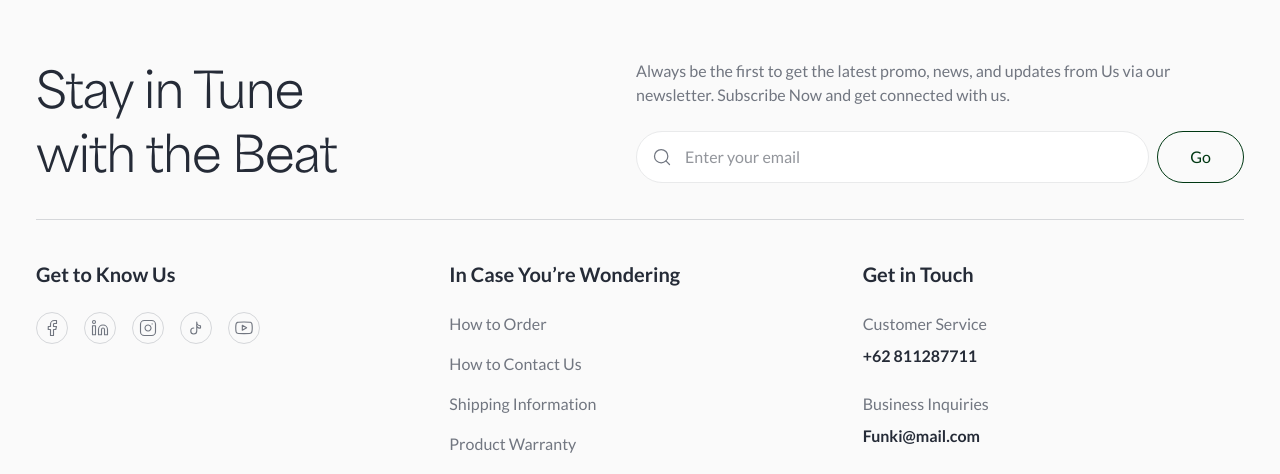
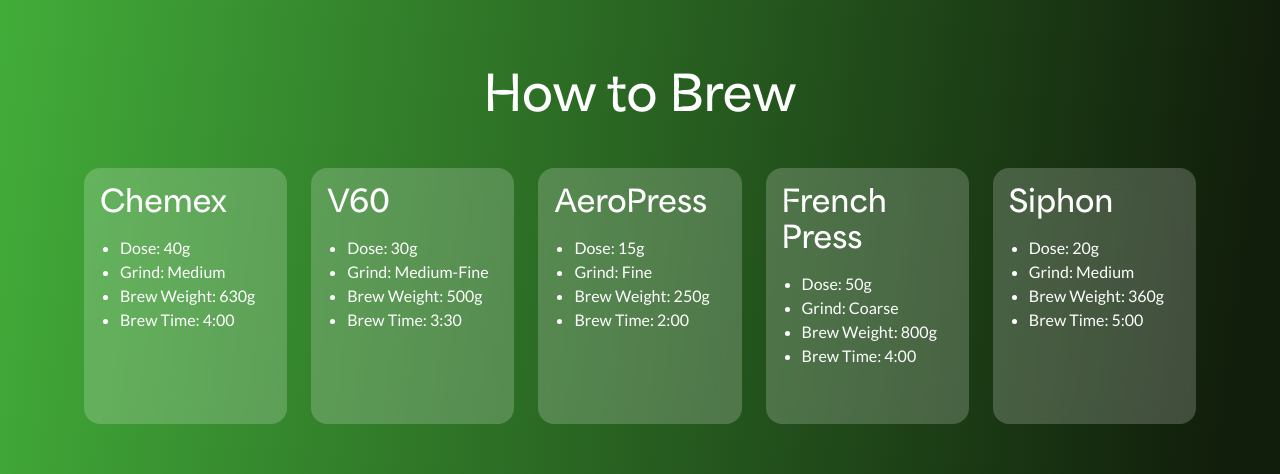
Before and after one commit to xpand-indonesia/ecommerce, a Next.js app: page /product/1 in a window 1280 px wide. Shown: the part 1686-2160 px from the top of the page. Built offline with nearby package versions, Linux system fonts and the light colour scheme.

Commit message:
progress add brew process section in product detail page

```diff
--- /dev/null
+++ b/src/app/(solid-header)/product/[id]/components/brew-process-section.tsx
@@ -0,0 +1,36 @@
+import { BrewProcessCard } from "@/components/brew-process-card";
+import Container from "@/components/ui/container";
+
+export default function BrewProcessSection() {
+    return (
+        <section className="bg-[linear-gradient(277.39deg,_#111E0B_5.08%,_#46B83D_107.32%)]">
+            <Container className="pt-[84px] pb-[92px]">
+                <div className="px-15 flex flex-col gap-[50px]">
+                    <h2 className="text-white font-heading text-5xl font-bold text-center">How to Brew</h2>
+                    <div className="grid grid-cols-5 gap-6">
+                        <BrewProcessCard
+                            title="Chemex"
+                            processes={['Dose: 40g', 'Grind: Medium', 'Brew Weight: 630g', 'Brew Time: 4:00']}
+                        />
+                        <BrewProcessCard
+                            title="V60"
+                            processes={['Dose: 30g', 'Grind: Medium-Fine', 'Brew Weight: 500g', 'Brew Time: 3:30']}
+                        />
+                        <BrewProcessCard
+                            title="AeroPress"
+                            processes={['Dose: 15g', 'Grind: Fine', 'Brew Weight: 250g', 'Brew Time: 2:00']}
+                        />
+                        <BrewProcessCard
+                            title="French Press"
+                            processes={['Dose: 50g', 'Grind: Coarse', 'Brew Weight: 800g', 'Brew Time: 4:00']}
+                        />
+                        <BrewProcessCard
+                            title="Siphon"
+                            processes={['Dose: 20g', 'Grind: Medium', 'Brew Weight: 360g', 'Brew Time: 5:00']}
+                        />
+                    </div>
+                </div>
+            </Container>
+        </section>
+    );
+}
--- a/src/app/(solid-header)/product/[id]/page.tsx
+++ b/src/app/(solid-header)/product/[id]/page.tsx
@@ -1,11 +1,12 @@
 import { Button } from "@/components/ui/button";
 import Container from "@/components/ui/container";
 import Image from "next/image";
+import BrewProcessSection from "./components/brew-process-section";
 
 export default function ProductDetailPage() {
     return (
         <main className="pt-[75px]">
-            <div className="container mx-auto mb-10">
+            <section className="container mx-auto mb-10">
                 <div className="flex divide-x divide-gray-300">
                     <div className="w-[41%] pr-6">
                         <div className="grid grid-cols-1 md:grid-cols-2 gap-4">
@@ -43,7 +44,7 @@ export default function ProductDetailPage() {
                         </div>
                     </div>
                 </div>
-            </div>
+            </section>
             <section className="bg-gray-100">
                 <Container>
                     <div className="flex px-4 gap-6">
@@ -77,6 +78,7 @@ export default function ProductDetailPage() {
                     </div>
                 </Container>
             </section>
+            <BrewProcessSection />
         </main>
     );
 }
--- /dev/null
+++ b/src/components/brew-process-card.tsx
@@ -0,0 +1,21 @@
+interface BrewProcessCard {
+    title: string;
+    processes: string[];
+}
+
+const BrewProcessCard = ({ title, processes }: BrewProcessCard) => {
+    return (
+        <div className="bg-white/20 backdrop-blur-md text-white rounded-2xl flex flex-col gap-4 p-4 min-h-[256px]">
+            <h3 className="font-heading font-bold text-3xl">{title}</h3>
+            <ol className="list-disc pl-5">
+                {processes.map((process) => (
+                    <li>{process}</li>
+                ))}
+            </ol>
+        </div>
+    );
+};
+
+export {
+    BrewProcessCard
+};
```
